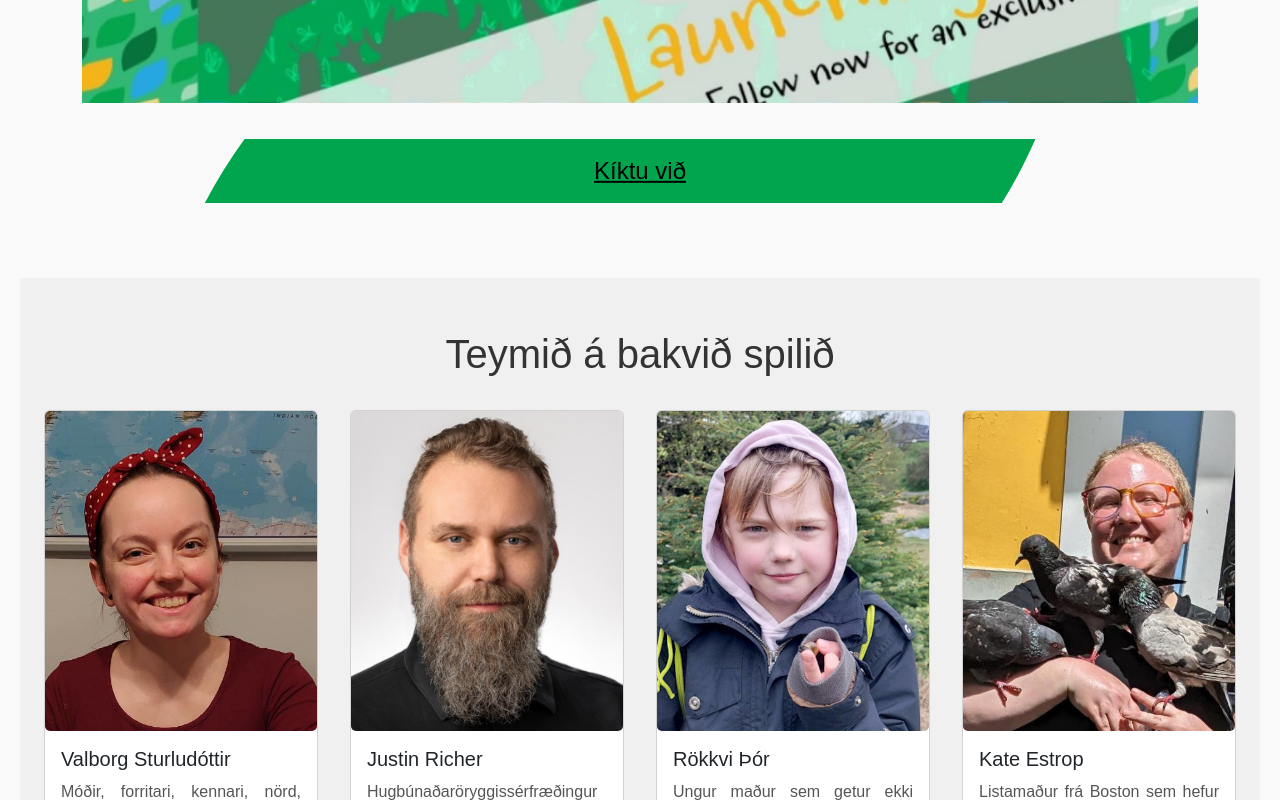
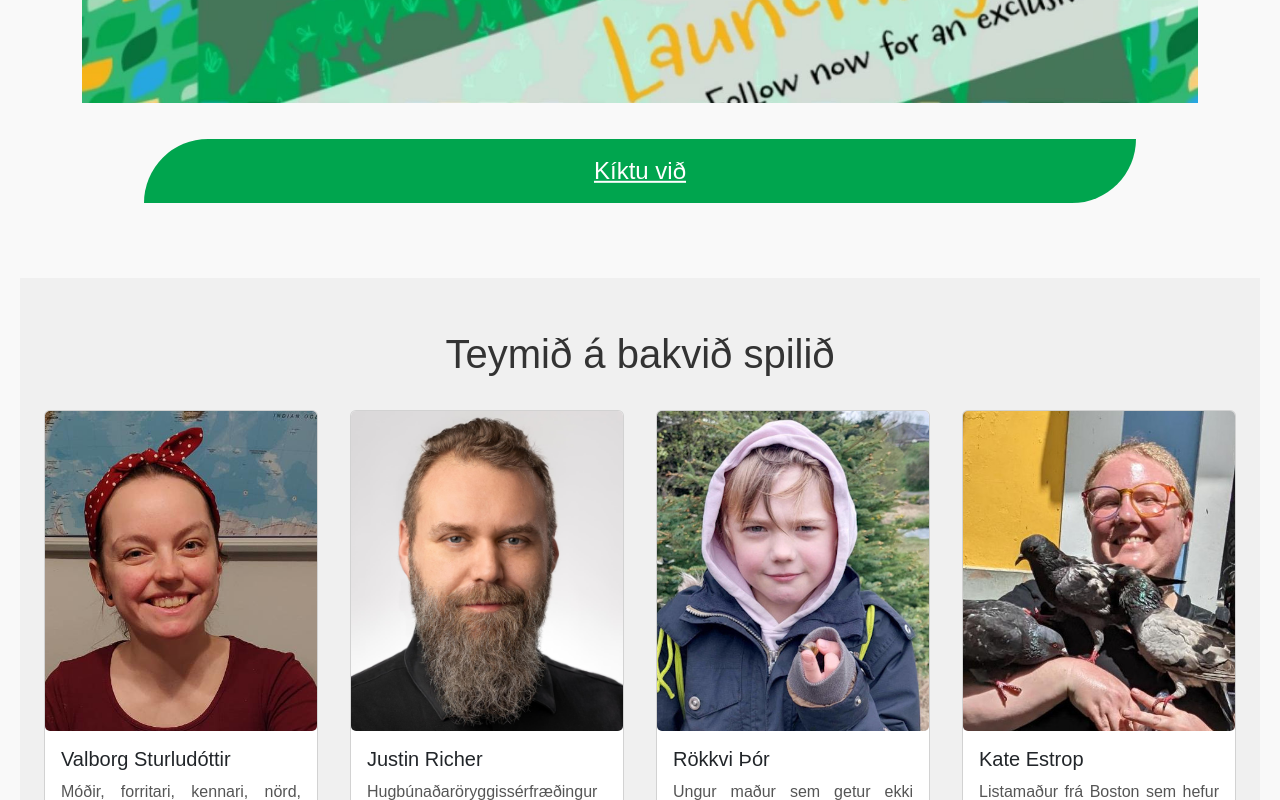
Before and after one commit to valborg/natturuval, a React app: page / in a window 1280 px wide. Shown: the part 1180-1980 px from the top of the page. Built offline with nearby package versions, Linux system fonts and the light colour scheme.

Commit message:
use rounded leafs

```diff
--- a/src/App.css
+++ b/src/App.css
@@ -18,21 +18,29 @@
   text-align: center;
   margin-top: 2.2rem;
   margin-bottom: 2.7em;
+  margin-left: auto;
+  margin-right: auto;
   padding-top: 2em;
   padding-bottom: 2em;
   background-position: center;
   background-size: cover;
   position: relative;
+  background-color: #00a54e;
+  color: white;
+  border-top-left-radius: 4em;
+  border-bottom-right-radius: 4em;
+  max-width: 80%;
+  cursor: pointer;
 }
 
 .leaf-action a {
+  color: white;
   font-size: x-large;
   text-align: center;
   position: absolute;
   top: 50%;
   left: 50%;
   transform: translate(-50%, -50%);
-  color: rgb(0, 0, 0);
 }
 
 .App h1 {
--- a/src/App.js
+++ b/src/App.js
@@ -97,7 +97,7 @@ const App = () => {
                 </Container>
                 <div className="App-action">
                 </div >
-                <div className="leaf-action" style={{ backgroundImage: `url(${leaf})` }}>
+                <div className="leaf-action" onClick={() => window.open(gamefoundurl)}>
                     <a name="textstring" className="call_to_action_button_text_1" href={gamefoundurl} target='#'></a>
                 </div>
             </section>
@@ -198,7 +198,7 @@ const App = () => {
                 </div>
                 </Container>
             </section>
-            <div className="leaf-action" style={{ backgroundImage: `url(${leaf})` }}>
+            <div className="leaf-action">
                 <a name="textstring" className="call_to_action_button_text_2" href={gamefoundurl}  target='#'></a>
             </div>
         </div >
```
Also changed, not shown: src/index.css (line endings or trailing spaces).
